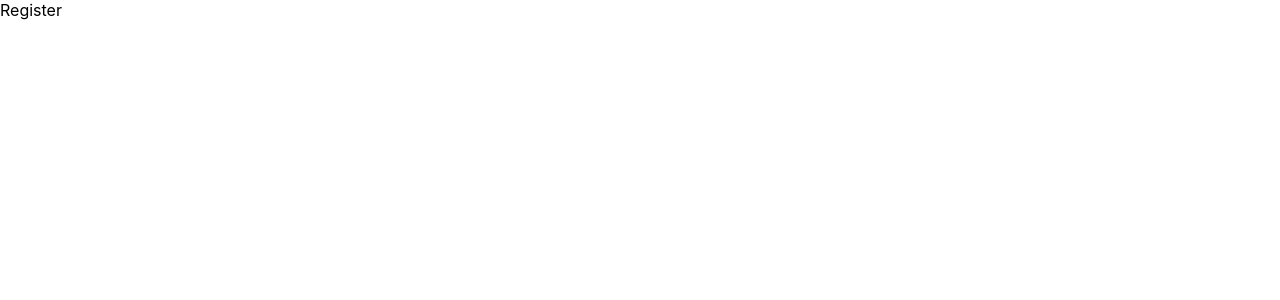
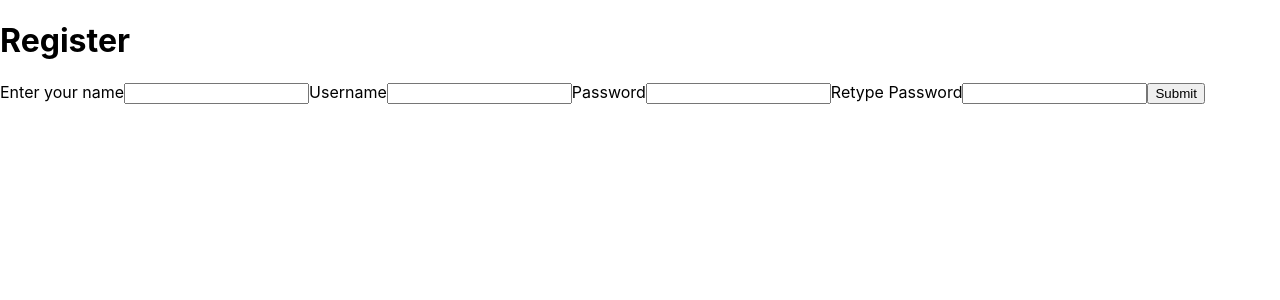
Before and after one commit to letlive419/socialMediaDataVisualization-master, a React (Create React App) app: page /Signup in a window 1280 px wide. Shown: the top 300 px of the page. Built offline with nearby package versions, Linux system fonts and the light colour scheme.

Commit message:
08/26 Hulk -forms

```diff
--- a/src/components/Dashboard.tsx
+++ b/src/components/Dashboard.tsx
@@ -12,10 +12,6 @@ import { env } from "process";
 
 function Dashboard () {
 
-
-
-    const [user_token, setUser_Token] = useState("")
-    const [userid, setUserId] = useState("")
 
 
     /*URLs*/
@@ -52,12 +48,12 @@ const Login = async() => {
        })
        const user_id = createUserResponse.data.id
        console.log(`Completed fetching user_id ${user_id}`)
-       setUserId(user_id)
+
 
        console.log("Fetching token")
         const createTokenResponse = await api.post(
             URLCreateToken, {
-                user_id: userid,
+                user_id: user_id,
                 products: [
                     "IDENTITY",
                     "IDENTITY.AUDIENCE",
@@ -69,7 +65,7 @@ const Login = async() => {
         })
         const user_token = createTokenResponse.data.sdk_token;
         console.log(`Completed fetching ${user_token}`)
-        setUser_Token(user_token)
+
 
 
 
--- a/src/components/Signup.tsx
+++ b/src/components/Signup.tsx
@@ -1,9 +1,28 @@
+
 
 
 function Signup() {
+
+    function handleSubmit(event) {
+        event.preventDefault()
+
+    }
     return(
         <div>
-            Register
+            <h1> Register </h1>
+            <form  onSubmit={handleSubmit}>
+              <label htmlFor="name">Enter your name</label>
+              <input type="text" name="name"/>
+              <label htmlFor="username">Username</label>
+              <input type="text" name="username"/>
+              <label htmlFor="password">Password</label>
+              <input type="password" name="password"/>
+              <label htmlFor="password">Retype Password</label>
+              <input type="password" name="password"/>
+              <button type="submit">Submit</button>
+            </form>
+
+
         </div>
     )
 }
```
